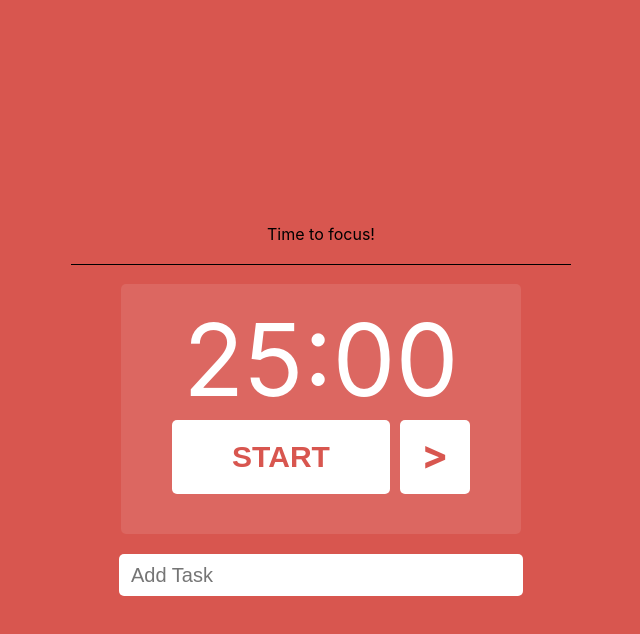
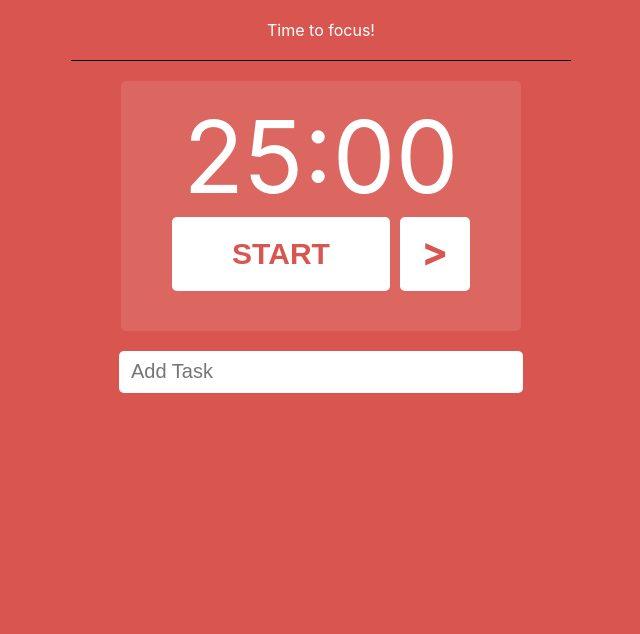
Before and after one commit to joelcmk/Pomodoro, a React (Create React App) app: page / in a window 1280 px wide. Shown: the top 634 px of the page, without its empty margins (319-959 px from the left). Built offline with nearby package versions, Linux system fonts and the light colour scheme.

Commit message:
Change text color and add margin to todos

```diff
--- a/src/App.css
+++ b/src/App.css
@@ -1,19 +1,8 @@
-
-body {
-  height: 100vh;
-  display: flex;
-  align-items: center;
-  text-align: center;
-  justify-content: center;
-}
-
-.App {
-
-}
 
 .pomodoro {
 display: flex;
 flex-direction: column;
+text-align: center;
 }
 
 .timer-box {
@@ -33,7 +22,8 @@ flex-direction: column;
   color: #FFFFFF;
 }
 
-.tests {
+.text {
+  color: #fff;
 }
 
 .button {
@@ -117,6 +107,7 @@ ul {
   position: relative;
   left: 0px;
   top: 10px;
+  margin-left: 5px;
 }
 
 
@@ -126,6 +117,7 @@ ul {
   left: 20px;
   bottom: 14px;
   font-size: 17px;
+  margin-left: 8px;
 }
 
 .completed {
--- a/src/components/Timer.js
+++ b/src/components/Timer.js
@@ -113,7 +113,7 @@ function Timer() {
       <span className="text">{text}</span>
       <ProgressBar cycleNumber={cycleNumber} minutes={minutes} seconds={seconds} />
       <div className="timer-box">
-        <div className="tests">
+        <div>
           <div className="timer">
             {timerMinutes}
             :
```
